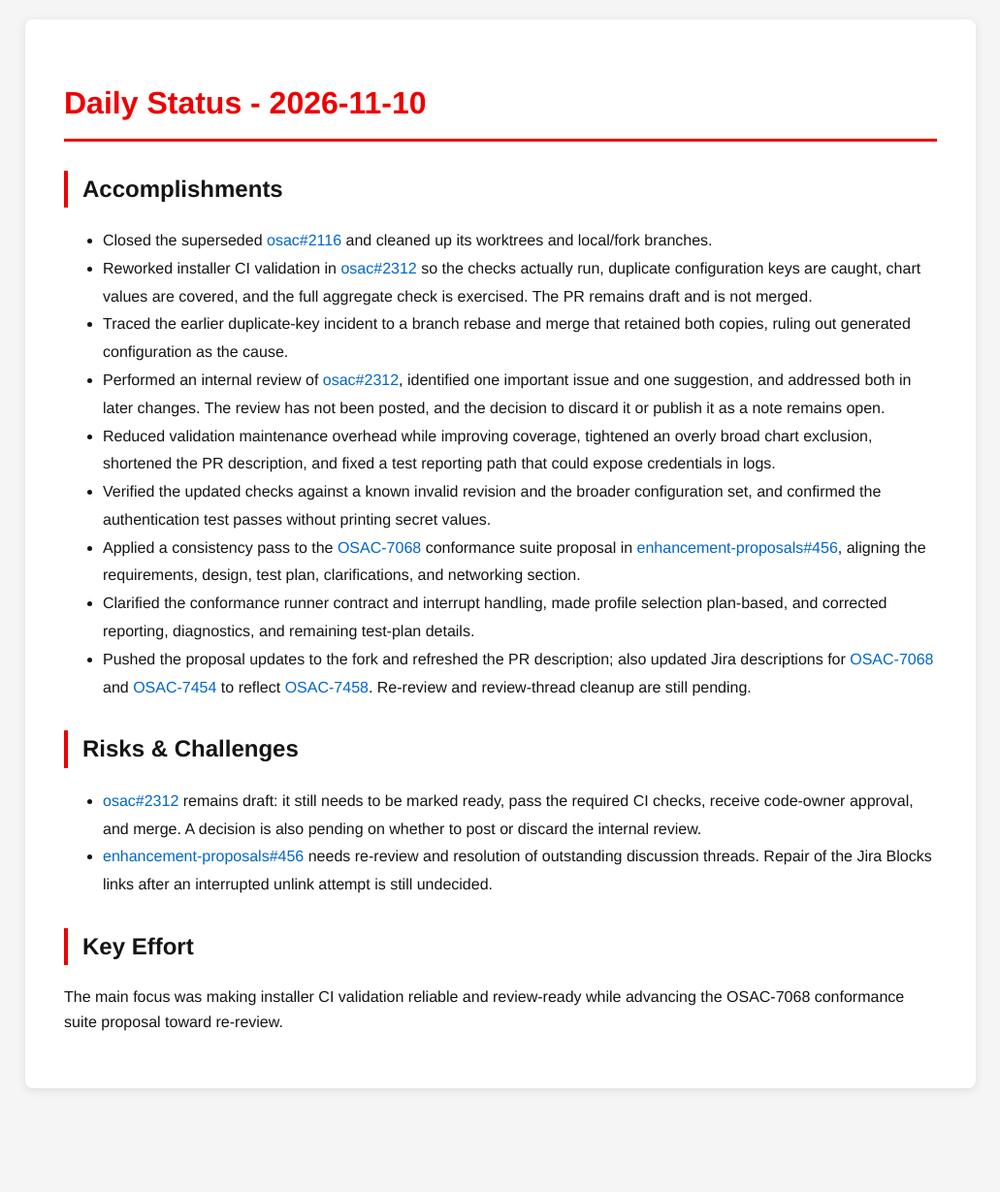
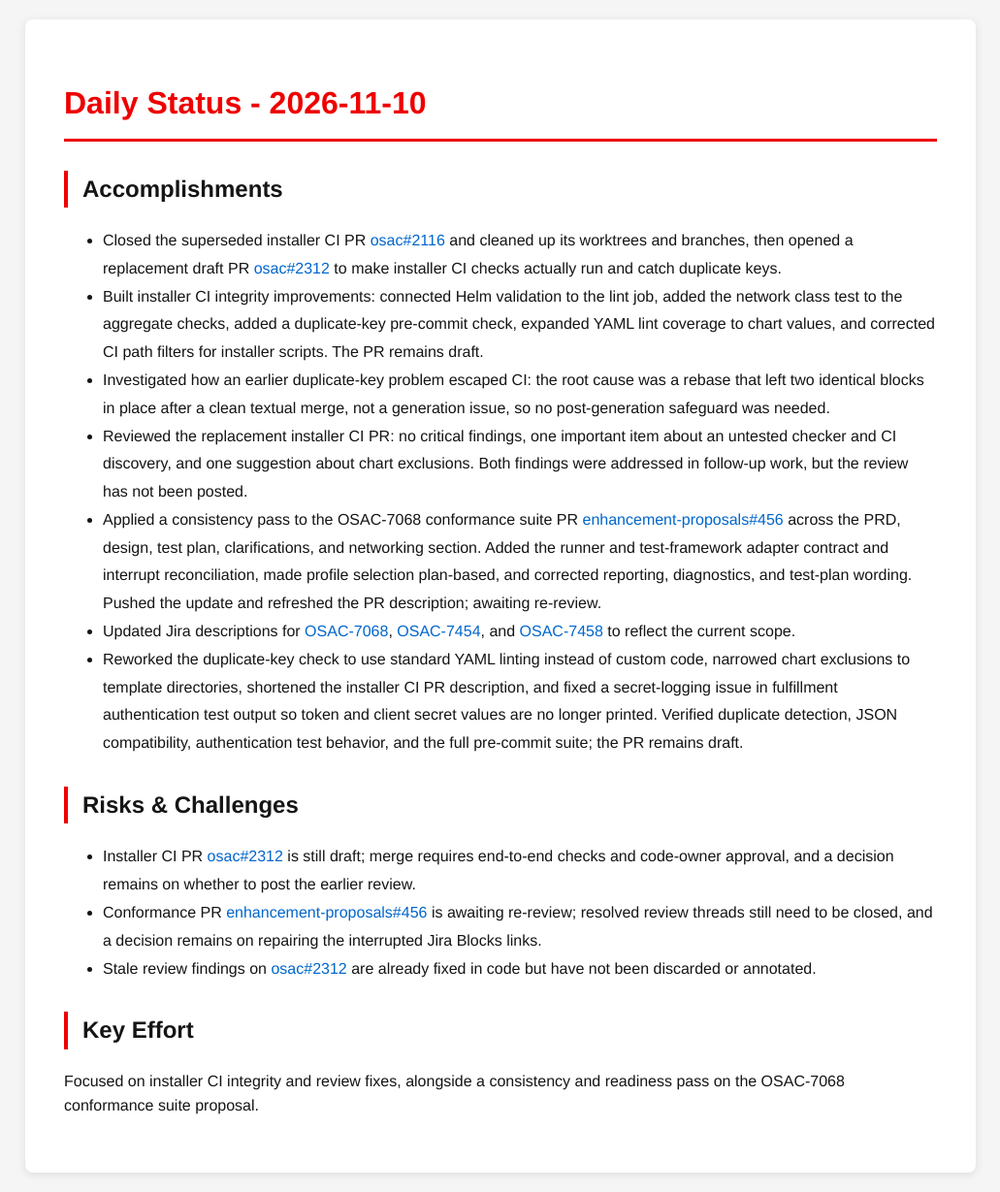
Before and after one commit to tzvatot/daily-status, a Jekyll site: the page built from 2026-11-10.md, in a window 1280 px wide. Shown: the whole page at 97% size, without its empty margins (124-1155 px from the left). Built offline with Jekyll 4.4.1, drawn with Linux system fonts in a browser that asks for light colours; before the commit the page ends 1142 px from its top, so only the background shows below that.

Commit message:
Daily status update - 2026-11-10

```diff
--- a/2026-11-10.md
+++ b/2026-11-10.md
@@ -7,19 +7,18 @@ date: 2026-11-10
 # Daily Status - 2026-11-10
 
 ## Accomplishments
-- Closed the superseded [osac#2116](https://github.com/osac-project/osac/pull/2116) and cleaned up its worktrees and local/fork branches.
-- Reworked installer CI validation in [osac#2312](https://github.com/osac-project/osac/pull/2312) so the checks actually run, duplicate configuration keys are caught, chart values are covered, and the full aggregate check is exercised. The PR remains draft and is not merged.
-- Traced the earlier duplicate-key incident to a branch rebase and merge that retained both copies, ruling out generated configuration as the cause.
-- Performed an internal review of [osac#2312](https://github.com/osac-project/osac/pull/2312), identified one important issue and one suggestion, and addressed both in later changes. The review has not been posted, and the decision to discard it or publish it as a note remains open.
-- Reduced validation maintenance overhead while improving coverage, tightened an overly broad chart exclusion, shortened the PR description, and fixed a test reporting path that could expose credentials in logs.
-- Verified the updated checks against a known invalid revision and the broader configuration set, and confirmed the authentication test passes without printing secret values.
-- Applied a consistency pass to the [OSAC-7068](https://redhat.atlassian.net/browse/OSAC-7068) conformance suite proposal in [enhancement-proposals#456](https://github.com/osac-project/enhancement-proposals/pull/456), aligning the requirements, design, test plan, clarifications, and networking section.
-- Clarified the conformance runner contract and interrupt handling, made profile selection plan-based, and corrected reporting, diagnostics, and remaining test-plan details.
-- Pushed the proposal updates to the fork and refreshed the PR description; also updated Jira descriptions for [OSAC-7068](https://redhat.atlassian.net/browse/OSAC-7068) and [OSAC-7454](https://redhat.atlassian.net/browse/OSAC-7454) to reflect [OSAC-7458](https://redhat.atlassian.net/browse/OSAC-7458). Re-review and review-thread cleanup are still pending.
+- Closed the superseded installer CI PR [osac#2116](https://github.com/osac-project/osac/pull/2116) and cleaned up its worktrees and branches, then opened a replacement draft PR [osac#2312](https://github.com/osac-project/osac/pull/2312) to make installer CI checks actually run and catch duplicate keys.
+- Built installer CI integrity improvements: connected Helm validation to the lint job, added the network class test to the aggregate checks, added a duplicate-key pre-commit check, expanded YAML lint coverage to chart values, and corrected CI path filters for installer scripts. The PR remains draft.
+- Investigated how an earlier duplicate-key problem escaped CI: the root cause was a rebase that left two identical blocks in place after a clean textual merge, not a generation issue, so no post-generation safeguard was needed.
+- Reviewed the replacement installer CI PR: no critical findings, one important item about an untested checker and CI discovery, and one suggestion about chart exclusions. Both findings were addressed in follow-up work, but the review has not been posted.
+- Applied a consistency pass to the OSAC-7068 conformance suite PR [enhancement-proposals#456](https://github.com/osac-project/enhancement-proposals/pull/456) across the PRD, design, test plan, clarifications, and networking section. Added the runner and test-framework adapter contract and interrupt reconciliation, made profile selection plan-based, and corrected reporting, diagnostics, and test-plan wording. Pushed the update and refreshed the PR description; awaiting re-review.
+- Updated Jira descriptions for [OSAC-7068](https://redhat.atlassian.net/browse/OSAC-7068), [OSAC-7454](https://redhat.atlassian.net/browse/OSAC-7454), and [OSAC-7458](https://redhat.atlassian.net/browse/OSAC-7458) to reflect the current scope.
+- Reworked the duplicate-key check to use standard YAML linting instead of custom code, narrowed chart exclusions to template directories, shortened the installer CI PR description, and fixed a secret-logging issue in fulfillment authentication test output so token and client secret values are no longer printed. Verified duplicate detection, JSON compatibility, authentication test behavior, and the full pre-commit suite; the PR remains draft.
 
 ## Risks & Challenges
-- [osac#2312](https://github.com/osac-project/osac/pull/2312) remains draft: it still needs to be marked ready, pass the required CI checks, receive code-owner approval, and merge. A decision is also pending on whether to post or discard the internal review.
-- [enhancement-proposals#456](https://github.com/osac-project/enhancement-proposals/pull/456) needs re-review and resolution of outstanding discussion threads. Repair of the Jira Blocks links after an interrupted unlink attempt is still undecided.
+- Installer CI PR [osac#2312](https://github.com/osac-project/osac/pull/2312) is still draft; merge requires end-to-end checks and code-owner approval, and a decision remains on whether to post the earlier review.
+- Conformance PR [enhancement-proposals#456](https://github.com/osac-project/enhancement-proposals/pull/456) is awaiting re-review; resolved review threads still need to be closed, and a decision remains on repairing the interrupted Jira Blocks links.
+- Stale review findings on [osac#2312](https://github.com/osac-project/osac/pull/2312) are already fixed in code but have not been discarded or annotated.
 
 ## Key Effort
-The main focus was making installer CI validation reliable and review-ready while advancing the OSAC-7068 conformance suite proposal toward re-review.
+Focused on installer CI integrity and review fixes, alongside a consistency and readiness pass on the OSAC-7068 conformance suite proposal.
```
